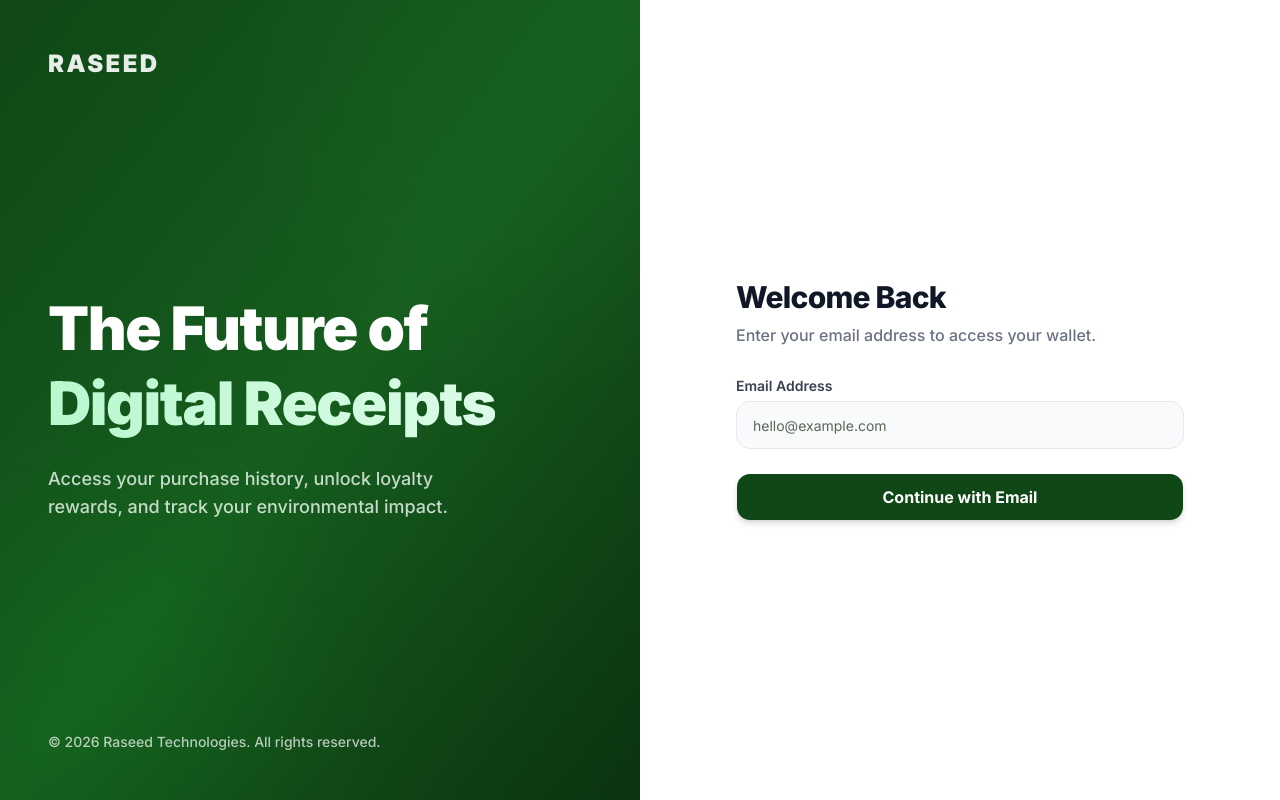
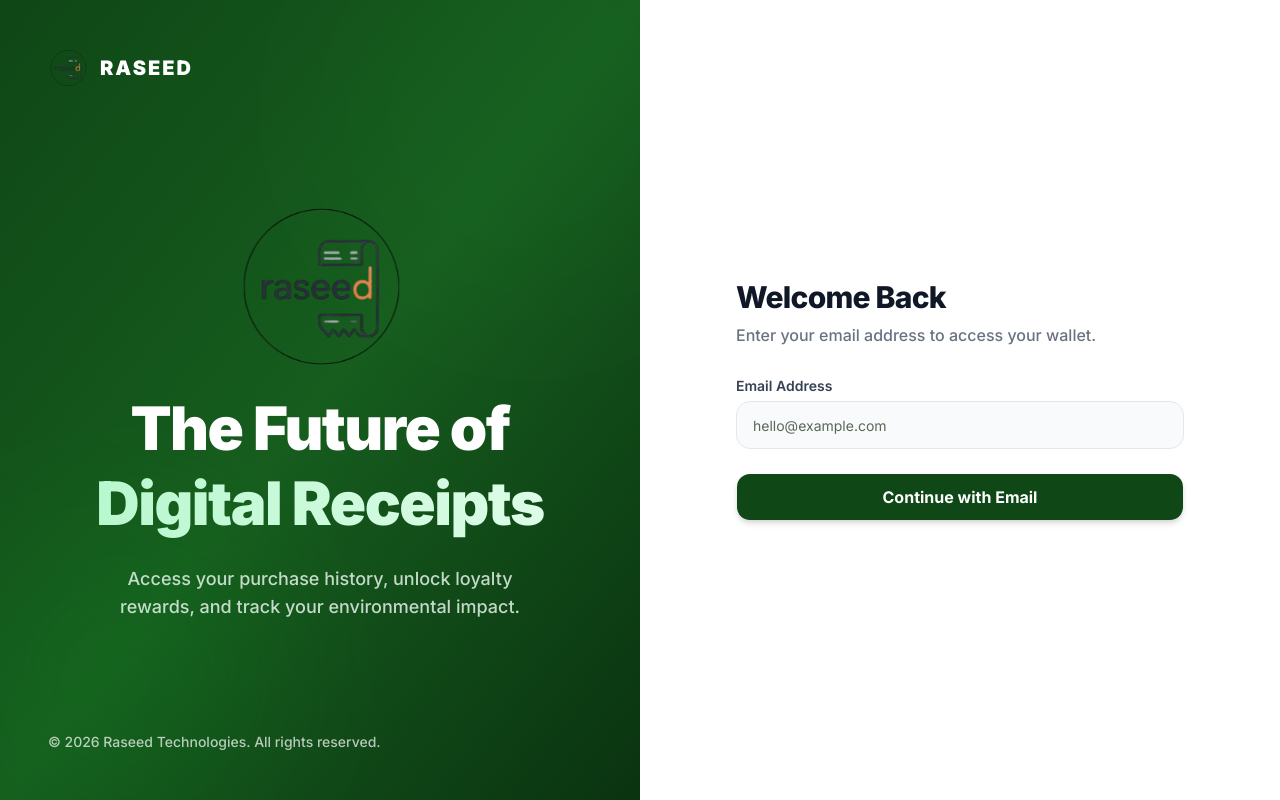
Before and after one commit to Abubakar-Imran/Raseed_POS, a Next.js app: page /auth/login in a window 1280 px wide. Built offline with nearby package versions, Linux system fonts and the light colour scheme.

Commit message:
Add Raseed logo to various pages and components for branding consistency

```diff
--- a/src/app/auth/login/page.tsx
+++ b/src/app/auth/login/page.tsx
@@ -7,6 +7,7 @@
 import { Label } from '@/components/ui/label';
 import { API_BASE } from '@/lib/api';
 import { Suspense } from 'react';
+import Image from 'next/image';
 
 function LoginForm() {
     const router = useRouter();
@@ -68,10 +69,19 @@
                 <div className="absolute bottom-10 left-10 -ml-20 -mb-20 w-80 h-80 rounded-full bg-green-400 opacity-10 mix-blend-overlay blur-3xl" />
 
                 <div className="relative z-10 flex items-center gap-3">
-                    <span className="text-2xl font-black tracking-widest text-white uppercase opacity-90">Raseed</span>
+                    <Image
+                        src="/raseed_logo3.png"
+                        alt="Raseed logo"
+                        width={20}
+                        height={20}
+                        className="h-10 w-10 rounded-md object-contain"
+                        priority
+                    />
+                    <span className="text-xl font-black tracking-widest text-white uppercase">Raseed</span>
                 </div>
 
-                <div className="relative z-10 max-w-xl">
+                <div className="relative z-10 max-w-xl flex flex-col items-center text-center">
+                    <img src="/raseed_logo3.png" alt="Raseed Logo" className="w-44 h-44 mb-4" />
                     <h1 className="text-5xl lg:text-6xl font-black tracking-tight leading-tight mb-6">
                         The Future of <br />
                         <span className="text-transparent bg-clip-text bg-linear-to-r from-green-200 to-green-100">
@@ -90,8 +100,16 @@
 
             {/* Right Side: Auth Form */}
             <div className="flex w-full lg:w-1/2 items-center justify-center p-6 sm:p-12 xl:p-24 bg-gray-50 lg:bg-white relative">
-                <div className="lg:hidden absolute top-8 left-8">
-                    <span className="text-2xl font-black tracking-widest text-[#0F4716] uppercase">Raseed</span>
+                <div className="lg:hidden absolute top-8 left-8 flex items-center gap-3 ">
+                    <Image
+                        src="/raseed_logo3.png"
+                        alt="Raseed logo"
+                        width={20}
+                        height={20}
+                        className="h-10 w-10 rounded-md object-contain"
+                        priority
+                    />
+                    <span className="text-2xl font-black tracking-widest text-[#0F4716] uppercase"><a href="/">Raseed</a></span>
                 </div>
 
                 <div className="w-full max-w-md space-y-8 bg-white lg:bg-transparent p-8 lg:p-0 rounded-3xl lg:rounded-none shadow-xl lg:shadow-none border lg:border-none border-gray-100 relative z-10">
--- a/src/app/auth/register/page.tsx
+++ b/src/app/auth/register/page.tsx
@@ -2,6 +2,7 @@
 
 import { useState } from 'react';
 import Link from 'next/link';
+import Image from 'next/image';
 import { Button } from '@/components/ui/button';
 import { Input } from '@/components/ui/input';
 import { Label } from '@/components/ui/label';
@@ -42,7 +43,17 @@
     return (
         <div className="flex min-h-screen w-full items-center justify-center bg-gray-50 p-4">
             <Card className="w-full max-w-md shadow-lg border-gray-100">
-                <CardHeader className="space-y-2 text-center pb-6">
+                <CardHeader className="space-y-4 text-center pb-6">
+                    <div className="flex justify-center">
+                        <Image
+                            src="/raseed_logo3.png"
+                            alt="Raseed logo"
+                            width={72}
+                            height={72}
+                            className="h-18 w-18 rounded-xl object-contain"
+                            priority
+                        />
+                    </div>
                     <CardTitle className="text-3xl font-extrabold tracking-tight text-gray-900">Partner with Raseed</CardTitle>
                     <CardDescription className="text-base text-gray-500">
                         Register your store first. We will email a verification link before you create the password.
--- a/src/app/auth/register/verify/retailer-verification-form.tsx
+++ b/src/app/auth/register/verify/retailer-verification-form.tsx
@@ -3,6 +3,7 @@
 import { useEffect, useState } from 'react';
 import { useRouter, useSearchParams } from 'next/navigation';
 import Link from 'next/link';
+import Image from 'next/image';
 import { Button } from '@/components/ui/button';
 import { Input } from '@/components/ui/input';
 import { Label } from '@/components/ui/label';
@@ -102,7 +103,17 @@
     return (
         <div className="flex min-h-screen w-full items-center justify-center bg-gray-50 p-4">
             <Card className="w-full max-w-md border-gray-100 shadow-lg">
-                <CardHeader className="space-y-2 text-center pb-6">
+                <CardHeader className="space-y-4 text-center pb-6">
+                    <div className="flex justify-center">
+                        <Image
+                            src="/raseed_logo3.png"
+                            alt="Raseed logo"
+                            width={72}
+                            height={72}
+                            className="h-18 w-18 rounded-xl object-contain"
+                            priority
+                        />
+                    </div>
                     <CardTitle className="text-3xl font-extrabold tracking-tight text-gray-900">
                         Finish {storeName} setup
                     </CardTitle>
--- a/src/app/customer/dashboard/layout.tsx
+++ b/src/app/customer/dashboard/layout.tsx
@@ -6,6 +6,7 @@
 import { Home, Receipt, Award, LogOut, Wallet, Leaf, Menu, X, MessageSquarePlus } from 'lucide-react';
 import { QueryClient, QueryClientProvider } from '@tanstack/react-query';
 import { getSupabaseBrowserClient } from '@/lib/supabase';
+import Image from 'next/image';
 
 const queryClient = new QueryClient();
 
@@ -72,7 +73,15 @@
             <div className="flex flex-col min-h-screen bg-slate-50">
                 <header className="bg-white border-b px-4 sm:px-6 py-3 flex justify-between items-center sticky top-0 z-50 shadow-sm">
                     <div className="flex items-center gap-5">
-                        <h1 className="text-xl sm:text-2xl font-extrabold text-[#0F4716] tracking-tight">Raseed</h1>
+                        <Image
+                        src="/raseed_logo3.png"
+                        alt="Raseed logo"
+                        width={20}
+                        height={20}
+                        className="h-10 w-10 rounded-md object-contain"
+                        priority
+                    />
+                        <h1 className="text-xl sm:text-2xl font-extrabold text-[#0F4716] tracking-tight"><a href="/customer/dashboard">Raseed</a></h1>
                         <nav className="hidden md:flex items-center gap-2">
                             {navItems.map((item) => {
                                 const isActive = pathname === item.href;
--- a/src/app/page.tsx
+++ b/src/app/page.tsx
@@ -16,15 +16,16 @@
             {/* Header */}
             <header className="relative z-10 flex items-center justify-between px-8 py-6">
                 <div className="flex items-center gap-3">
-                    <div className="p-3 bg-white/10 backdrop-blur-md rounded-xl shadow-inner border border-white/20">
+                    {/* <div className="p-3 bg-white/10 backdrop-blur-md rounded-xl shadow-inner border border-white/20">
                         <Receipt className="w-6 h-6" />
-                    </div>
+                    </div> */}
                     <span className="text-2xl font-black tracking-widest uppercase opacity-90">Raseed</span>
                 </div>
             </header>
 
             {/* Hero */}
             <main className="relative z-10 flex-1 flex flex-col items-center justify-center text-center px-6 max-w-4xl mx-auto">
+                <img src="/raseed_logo3.png" alt="Raseed Logo" className="w-44 h-44 mb-8" />
                 <h1 className="text-5xl lg:text-7xl font-black tracking-tight leading-tight mb-6">
                     The Future of{' '}
                     <span className="text-transparent bg-clip-text bg-linear-to-r from-green-200 to-green-100">
@@ -33,7 +34,7 @@
                 </h1>
                 <p className="text-lg lg:text-xl text-green-50/80 font-medium max-w-2xl mb-12">
                     Access your purchase history, unlock loyalty rewards, and track your environmental
-                    impact — all in one place without touching a single piece of thermal paper.
+                    impact - all in one place without touching a single piece of thermal paper.
                 </p>
 
                 <div className="flex justify-center w-full max-w-md">
--- a/src/app/retailer-portal/page.tsx
+++ b/src/app/retailer-portal/page.tsx
@@ -6,6 +6,8 @@
 import { Label } from '@/components/ui/label';
 import { Button } from '@/components/ui/button';
 import { API_BASE } from '@/lib/api';
+import Image from 'next/image';
+
 
 type Tab = 'login' | 'register';
 
@@ -90,9 +92,17 @@
     return (
         <div className="min-h-screen w-full bg-gray-50">
             {/* Top bar (mobile) */}
-            <div className="lg:hidden flex items-center justify-between px-6 py-5 bg-[#0F4716]">
-                <span className="text-xl font-black tracking-widest text-white uppercase">Raseed</span>
-                <span className="text-xs font-semibold text-green-100 uppercase tracking-widest">Retailer Portal</span>
+            <div className="lg:hidden flex items-center gap-4 justify-start px-6 py-5 bg-[#0F4716]">
+                <Image
+                    src="/raseed_logo3.png"
+                    alt="Raseed logo"
+                    width={20}
+                    height={20}
+                    className="h-10 w-10 rounded-md object-contain"
+                    priority
+                />
+                <span className="text-xl font-black tracking-widest text-white uppercase"><a href="/">Raseed</a></span>
+                {/* <span className="text-xs font-semibold text-green-100 uppercase tracking-widest">Retailer Portal</span> */}
             </div>
 
             <div className="flex min-h-[calc(100vh-64px)] lg:min-h-screen">
@@ -105,7 +115,8 @@
                         <span className="text-2xl font-black tracking-widest text-white uppercase opacity-90">Raseed</span>
                     </div>
 
-                    <div className="relative z-10 max-w-xl">
+                    <div className="relative z-10 max-w-xl flex flex-col items-center text-center">
+                    <img src="/raseed_logo3.png" alt="Raseed Logo" className="w-44 h-44 mb-4" />
                         <h1 className="text-5xl xl:text-6xl font-black tracking-tight leading-tight mb-6">
                             Retailer <br />
                             <span className="text-transparent bg-clip-text bg-linear-to-r from-green-200 to-green-100">
--- a/src/app/retailer/dashboard/layout.tsx
+++ b/src/app/retailer/dashboard/layout.tsx
@@ -3,6 +3,7 @@
 import { useEffect, useState } from 'react';
 import { useRouter, usePathname } from 'next/navigation';
 import Link from 'next/link';
+import Image from 'next/image';
 import { LayoutDashboard, Receipt, Gift, MessageSquare, Leaf, LogOut, UserCog, Menu, X } from 'lucide-react';
 import { QueryClient, QueryClientProvider } from '@tanstack/react-query';
 
@@ -58,9 +59,19 @@
                     ${sidebarOpen ? 'translate-x-0' : '-translate-x-full'}
                 `}>
                     <div className="flex items-center justify-between p-6">
-                        <div>
-                            <h1 className="text-2xl font-bold text-[#0F4716]">Raseed</h1>
-                            <p className="text-sm text-gray-500">Retailer Dashboard</p>
+                        <div className="flex items-center gap-3">
+                            <Image
+                                src="/raseed_logo3.png"
+                                alt="Raseed logo"
+                                width={20}
+                                height={20}
+                                className="h-10 w-10 rounded-md object-contain"
+                                priority
+                            />
+                            <div>
+                                <h1 className="text-2xl font-bold text-[#0F4716]">Raseed</h1>
+                                <p className="text-sm text-gray-500">Retailer Dashboard</p>
+                            </div>
                         </div>
                         <button
                             className="lg:hidden p-1 rounded-md text-gray-500 hover:bg-gray-100"
@@ -104,6 +115,14 @@
                         >
                             <Menu size={22} />
                         </button>
+                        <Image
+                            src="/raseed_logo3.png"
+                            alt="Raseed logo"
+                            width={28}
+                            height={28}
+                            className="h-7 w-7 rounded-md object-contain"
+                            priority
+                        />
                         <h1 className="text-lg font-bold text-[#0F4716]">Raseed</h1>
                     </header>
                     <main className="flex-1 overflow-auto p-4 sm:p-6 lg:p-8">{children}</main>
```
Also changed, not shown: public/raseed_logo3.png (added).
